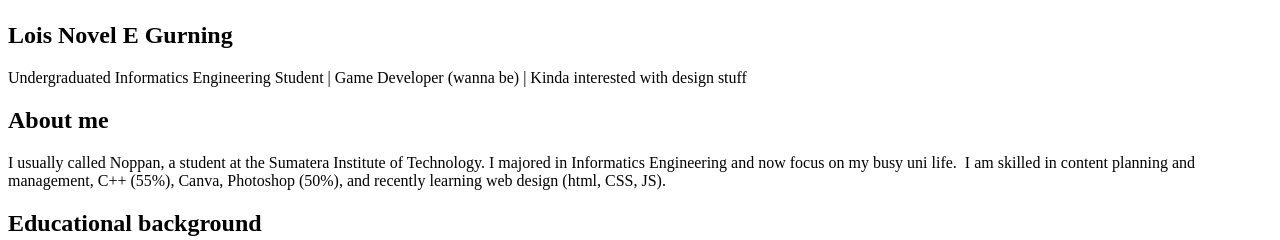
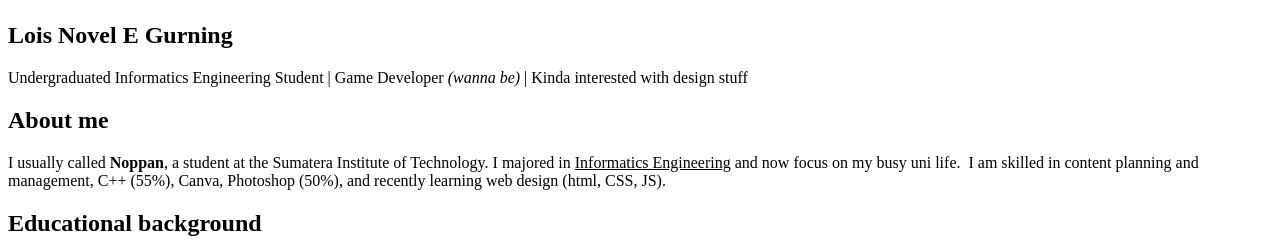
Before and after one commit to crngidlrey/PORTFOLIO, a plain HTML site: page index.html in a window 1280 px wide. Shown: the part 260-500 px from the top of the page. Drawn offline with Linux system fonts and the light colour scheme.

Commit message:
Update index.html

```diff
--- a/index.html
+++ b/index.html
@@ -11,9 +11,9 @@
     <head>
         <h2>Lois Novel E Gurning</h2>
     </head>
-    <p> Undergraduated Informatics Engineering Student | Game Developer (wanna be) | Kinda interested with design stuff </p>
+    <p> Undergraduated Informatics Engineering Student | Game Developer <i>(wanna be)</i> | Kinda interested with design stuff </p>
     <h2>About me</h2>
-    <p>I usually called Noppan, a student at the Sumatera Institute of Technology. I majored in Informatics Engineering and now focus on my busy uni life.
+    <p>I usually called <b>Noppan</b>, a student at the Sumatera Institute of Technology. I majored in <u>Informatics Engineering</u> and now focus on my busy uni life.
         I am skilled in content planning and management, C++ (55%), Canva, Photoshop (50%), and recently learning web design (html, CSS, JS).</p>
     <h2>Educational background</h2>
     <p><ul>
```
